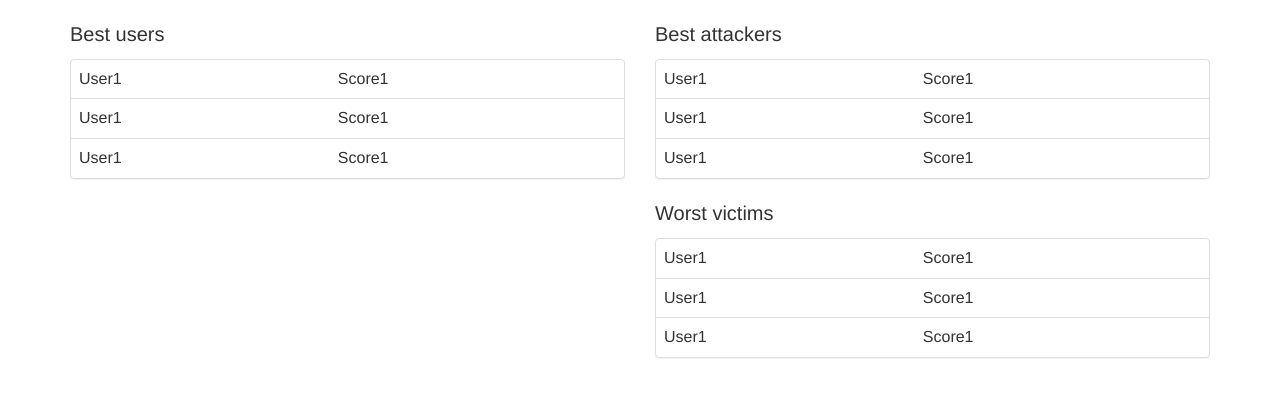
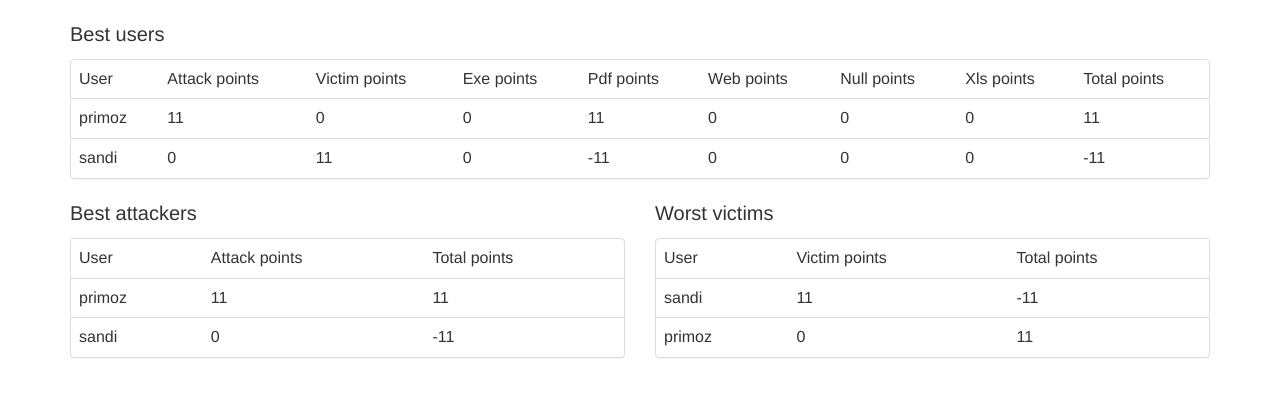
Before and after one commit to lkrsnik/dragon_hack_2017, a Django app: page /statistics in a window 1280 px wide. Shown: the part 51-448 px from the top of the page. Run offline with Django 3.2, Linux system fonts and the light colour scheme; data comes from the database, SQL or seed files in the repository; some libraries are stand-ins or nearby versions.

Commit message:
Statistics updated

```diff
--- a/los_pollos_hermanos/templates/statistics.html
+++ b/los_pollos_hermanos/templates/statistics.html
@@ -3,65 +3,77 @@
 
 {% block content %}
 <div class="row">
-    <div class="col-md-6">
+    <div class="col-md-12">
         <p class="scoretitle">Best users</p>
         <div class="panel panel-default">
-
             <!-- Table -->
             <table class="table">
                 <tr>
-                    <td>User1</td>
-                    <td>Score1</td>
+                    <td>User</td>
+                    <td>Attack points</td>
+                    <td>Victim points</td>
+                    <td>Exe points</td>
+                    <td>Pdf points</td>
+                    <td>Web points</td>
+                    <td>Null points</td>
+                    <td>Xls points</td>
+                    <td>Total points</td>
                 </tr>
+                {% for point in users_points %}
                 <tr>
-                    <td>User1</td>
-                    <td>Score1</td>
+                    <td>{{point.username}}</td>
+                    <td>{{point.attack_points}}</td>
+                    <td>{{point.victim_points}}</td>
+                    <td>{{point.exe_points}}</td>
+                    <td>{{point.pdf_points}}</td>
+                    <td>{{point.web_points}}</td>
+                    <td>{{point.null_points}}</td>
+                    <td>{{point.xls_points}}</td>
+
+                    <td>{{point.points}}</td>
                 </tr>
-                <tr>
-                    <td>User1</td>
-                    <td>Score1</td>
-                </tr>
+                {% endfor %}
             </table>
         </div>
     </div>
     <div class="col-md-6">
         <p class="scoretitle">Best attackers</p>
         <div class="panel panel-default">
-
             <!-- Table -->
             <table class="table">
                 <tr>
-                    <td>User1</td>
-                    <td>Score1</td>
+                    <td>User</td>
+                    <td>Attack points</td>
+                    <td>Total points</td>
                 </tr>
+                {% for point in users_attack_points %}
                 <tr>
-                    <td>User1</td>
-                    <td>Score1</td>
+                    <td>{{point.username}}</td>
+                    <td>{{point.attack_points}}</td>
+                    <td>{{point.points}}</td>
                 </tr>
-                <tr>
-                    <td>User1</td>
-                    <td>Score1</td>
-                </tr>
+                {% endfor %}
             </table>
         </div>
-
+    </div>
+    <div class="col-md-6">
         <p class="scoretitle">Worst victims</p>
         <div class="panel panel-default">
 
             <!-- Table -->
             <table class="table">
                 <tr>
-                    <td>User1</td>
-                    <td>Score1</td>
+                    <td>User</td>
+                    <td>Victim points</td>
+                    <td>Total points</td>
                 </tr>
+                {% for point in users_victim_points %}
                 <tr>
-                    <td>User1</td>
-                    <td>Score1</td>
+                    <td>{{point.username}}</td>
+                    <td>{{point.victim_points}}</td>
+                    <td>{{point.points}}</td>
                 </tr>
-                <tr>
-                    <td>User1</td>
-                    <td>Score1</td>
-                </tr>
+                {% endfor %}
             </table>
         </div>
     </div>
--- a/los_pollos_hermanos/views.py
+++ b/los_pollos_hermanos/views.py
@@ -31,9 +31,9 @@ class StatisticsView(View):
             dictionary.append(user_dict)
         # context['users']  = dictionary
 
-        context['users_points'] = sorted(dictionary, key=itemgetter('points'))
-        context['users_attack_points'] = sorted(dictionary, key=itemgetter('attack_points'))[:3]
-        context['users_victim_points'] = sorted(dictionary, key=itemgetter('victim_points'))[:3]
+        context['users_points'] = sorted(dictionary, key=itemgetter('points'), reverse=True)
+        context['users_attack_points'] = sorted(dictionary, key=itemgetter('attack_points'), reverse=True)[:3]
+        context['users_victim_points'] = sorted(dictionary, key=itemgetter('victim_points'), reverse=True)[:3]
 
         return render(request, 'statistics.html', context)
 
```
